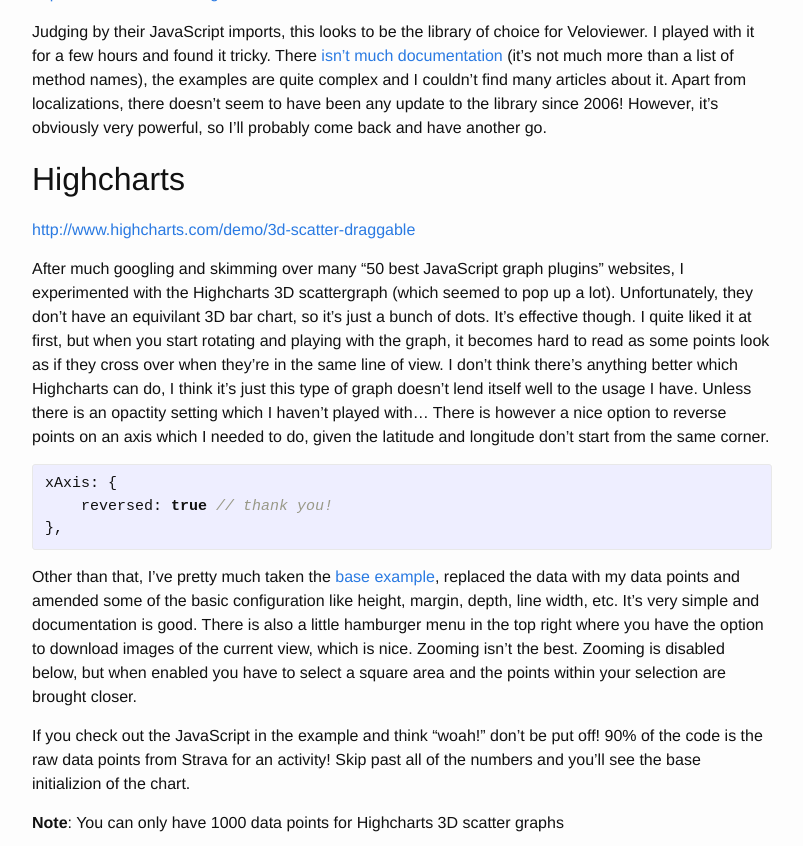
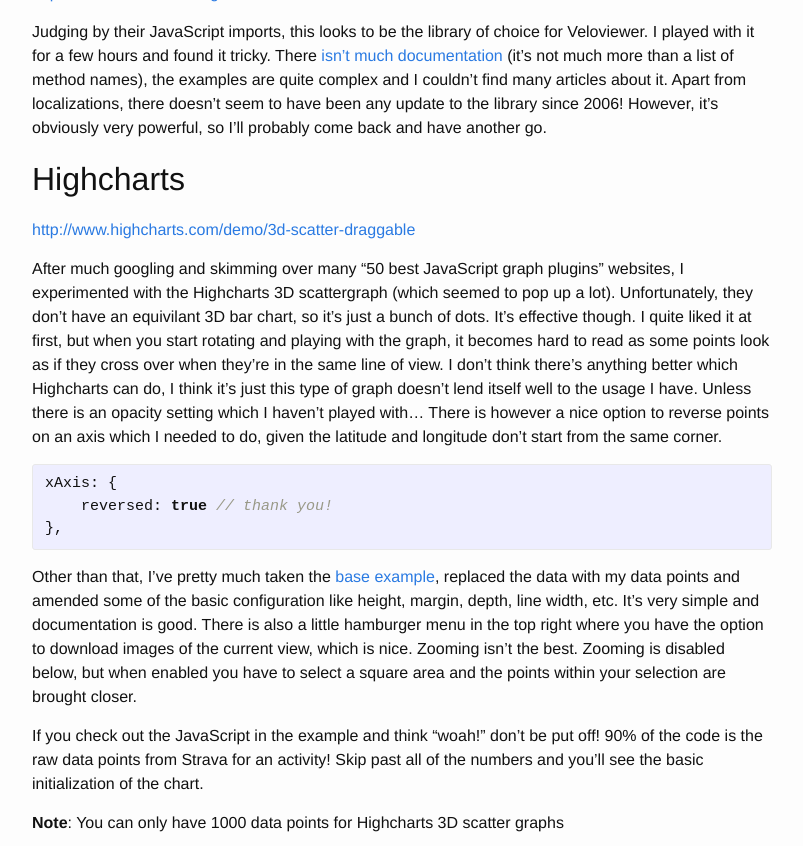
Before and after one commit to Spencerooni/Spencerooni.github.io, a Jekyll site: the page built from _posts/2015-07-14-visualizing-gps-coordinates-and-elevation-in-3d-using-javascript.markdown, in a window 1280 px wide and 1400 px high, scrolled down 1310 px, cut to the strip 0-846 px from the top of the window. Shown: the whole strip, without its empty margins (238-1041 px from the left). Built offline with Jekyll 4.4.1, drawn with Linux system fonts in a browser that asks for light colours; comment, search, counter and statistics services are not loaded; some of the changed text lies outside the part shown.

Commit message:
Fixing grammer.

```diff
--- a/_posts/2015-07-14-visualizing-gps-coordinates-and-elevation-in-3d-using-javascript.markdown
+++ b/_posts/2015-07-14-visualizing-gps-coordinates-and-elevation-in-3d-using-javascript.markdown
@@ -24,7 +24,7 @@
 - <a href="http://veloviewer.com/segment/627910/photos" target="_blank">http://veloviewer.com/segment/627910/photos</a>
 - <a href="http://veloviewer.com/segment/652851/photos" target="_blank">http://veloviewer.com/segment/652851/photos</a>
 
-It's a nice way to visualize the ups, downs and direction changes of your activity, especially given that it's interactive, so you can twist, drag, rotate, zoom... It's a nice feature.
+It's a nice way to visualize the ups, downs and direction changes of your activity, especially given that it's interactive, so you can twist, drag, rotate, zoom, etc. It's a nice feature.
 
 Why am I interested? Well, I do a bit of cycling and I like my technology. These interests came together and I created <a href="https://www.microsoft.com/en-gb/store/apps/straza-mate/9nblggh0cn1r" target="_blank">a Windows Phone app called Straza Mate</a> which integrates with <a href="https://www.strava.com">Strava</a> (Strava being one of the most popular sites for athletes to upload and share their activities). So I'm interested in what I can do with my data (using <a href="http://strava.github.io/api/" target="_blank">Strava's extremely good API</a>) and nice ways to relay information.
 
@@ -48,7 +48,7 @@
 
 <a href="http://www.highcharts.com/demo/3d-scatter-draggable">http://www.highcharts.com/demo/3d-scatter-draggable</a>
 
-After much googling and skimming over many "50 best JavaScript graph plugins" websites, I experimented with the Highcharts 3D scattergraph (which seemed to pop up a lot). Unfortunately, they don't have an equivilant 3D bar chart, so it's just a bunch of dots. It's effective though. I quite liked it at first, but when you start rotating and playing with the graph, it becomes hard to read as some points look as if they cross over when they're in the same line of view. I don't think there's anything better which Highcharts can do, I think it's just this type of graph doesn't lend itself well to the usage I have. Unless there is an opactity setting which I haven't played with... There is however a nice option to reverse points on an axis which I needed to do, given the latitude and longitude don't start from the same corner.
+After much googling and skimming over many "50 best JavaScript graph plugins" websites, I experimented with the Highcharts 3D scattergraph (which seemed to pop up a lot). Unfortunately, they don't have an equivilant 3D bar chart, so it's just a bunch of dots. It's effective though. I quite liked it at first, but when you start rotating and playing with the graph, it becomes hard to read as some points look as if they cross over when they're in the same line of view. I don't think there's anything better which Highcharts can do, I think it's just this type of graph doesn't lend itself well to the usage I have. Unless there is an opacity setting which I haven't played with... There is however a nice option to reverse points on an axis which I needed to do, given the latitude and longitude don't start from the same corner.
 
 {% highlight javascript %}
 xAxis: {
@@ -59,7 +59,7 @@
 
 Other than that, I've pretty much taken the <a href="http://jsfiddle.net/gh/get/jquery/1.9.1/highslide-software/highcharts.com/tree/master/samples/highcharts/demo/3d-scatter-draggable/" target="_blank">base example</a>, replaced the data with my data points and amended some of the basic configuration like height, margin, depth, line width, etc. It's very simple and documentation is good. There is also a little hamburger menu in the top right where you have the option to download images of the current view, which is nice. Zooming isn't the best. Zooming is disabled below, but when enabled you have to select a square area and the points within your selection are brought closer.
 
-If you check out the JavaScript in the example and think "woah!" don't be put off! 90% of the code is the raw data points from Strava for an activity! Skip past all of the numbers and you'll see the base initializion of the chart.
+If you check out the JavaScript in the example and think "woah!" don't be put off! 90% of the code is the raw data points from Strava for an activity! Skip past all of the numbers and you'll see the basic initialization of the chart.
 
 <b>Note</b>: You can only have 1000 data points for Highcharts 3D scatter graphs
 
```
Also changed, not shown: other parts of _posts/2015-07-14-visualizing-gps-coordinates-and-elevation-in-3d-using-javascript.markdown (+2 -2 lines).
